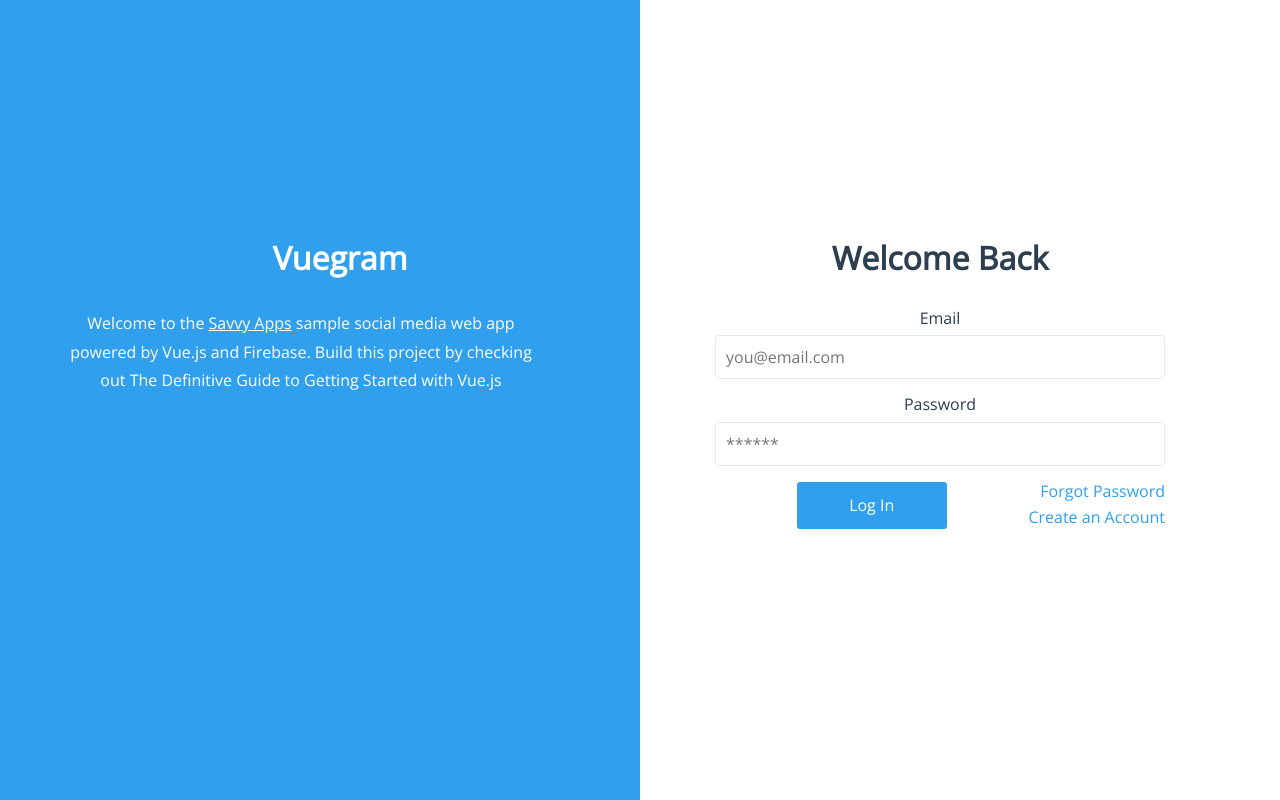
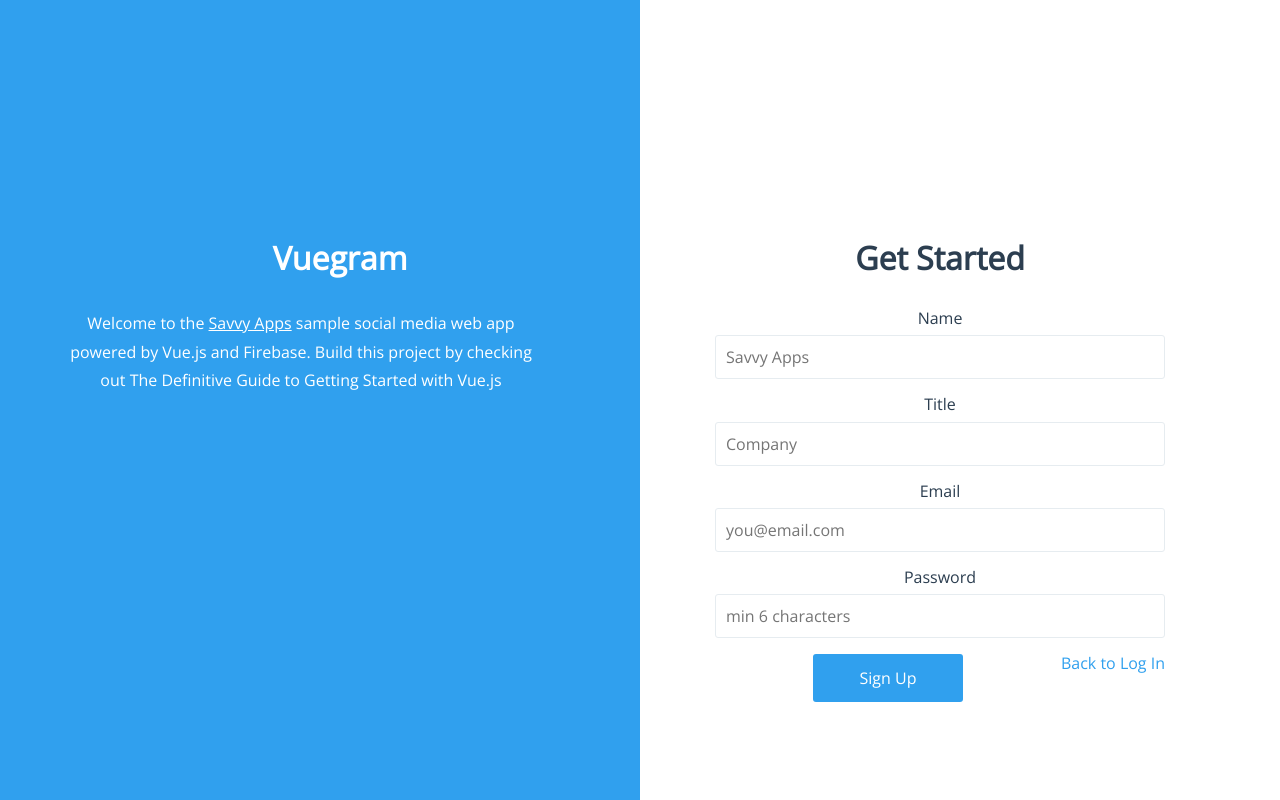
Before and after one commit to christopher-dabrowski/vuegram, a Vue app: page /login in a window 1280 px wide. Both pictures are taken after a click on the link "Create an Account". Built offline with nearby package versions, Linux system fonts and the light colour scheme; no server answers.

Commit message:
Signup form

```diff
--- a/src/store/operations.js
+++ b/src/store/operations.js
@@ -1,10 +1,12 @@
 const SET_USER_PROFILE = 'setUserProfile'
 
 const LOGIN = 'login'
+const SIGNUP = 'signup'
 const FETCH_USER_PROFILE = 'fetchUserProfile'
 
 export {
     SET_USER_PROFILE,
     LOGIN,
+    SIGNUP,
     FETCH_USER_PROFILE
 }
--- a/src/views/Login.vue
+++ b/src/views/Login.vue
@@ -12,7 +12,7 @@
         </p>
       </div>
       <div class="col2">
-        <form @submit.prevent>
+        <form v-if="showLoginForm" @submit.prevent>
           <h1>Welcome Back</h1>
           <div>
             <label for="email1">Email</label>
@@ -35,7 +35,50 @@
           <button @click="login" class="button">Log In</button>
           <div class="extras">
             <a>Forgot Password</a>
-            <a>Create an Account</a>
+            <a @click="toggleForm()">Create an Account</a>
+          </div>
+        </form>
+        <form v-else @submit.prevent>
+          <h1>Get Started</h1>
+          <div>
+            <label for="name">Name</label>
+            <input
+              v-model.trim="signupForm.name"
+              type="text"
+              placeholder="Savvy Apps"
+              id="name"
+            />
+          </div>
+          <div>
+            <label for="title">Title</label>
+            <input
+              v-model.trim="signupForm.title"
+              type="text"
+              placeholder="Company"
+              id="title"
+            />
+          </div>
+          <div>
+            <label for="email2">Email</label>
+            <input
+              v-model.trim="signupForm.email"
+              type="text"
+              placeholder="you@email.com"
+              id="email2"
+            />
+          </div>
+          <div>
+            <label for="password2">Password</label>
+            <input
+              v-model.trim="signupForm.password"
+              type="password"
+              placeholder="min 6 characters"
+              id="password2"
+            />
+          </div>
+          <button @click="signup()" class="button">Sign Up</button>
+          <div class="extras">
+            <a @click="toggleForm()">Back to Log In</a>
           </div>
         </form>
       </div>
@@ -44,20 +87,40 @@
 </template>
 
 <script>
+import { LOGIN, SIGNUP } from "../store/operations";
+
 export default {
   data() {
     return {
+      showLoginForm: true,
       loginForm: {
+        email: "",
+        password: "",
+      },
+      signupForm: {
+        name: "",
+        title: "",
         email: "",
         password: "",
       },
     };
   },
   methods: {
+    toggleForm() {
+      this.showLoginForm = !this.showLoginForm;
+    },
     login() {
-      this.$store.dispatch("login", {
+      this.$store.dispatch(LOGIN, {
         email: this.loginForm.email,
         password: this.loginForm.password,
+      });
+    },
+    signup() {
+      this.$store.dispatch(SIGNUP, {
+        email: this.signupForm.email,
+        password: this.signupForm.password,
+        name: this.signupForm.name,
+        title: this.signupForm.title,
       });
     },
   },
```
